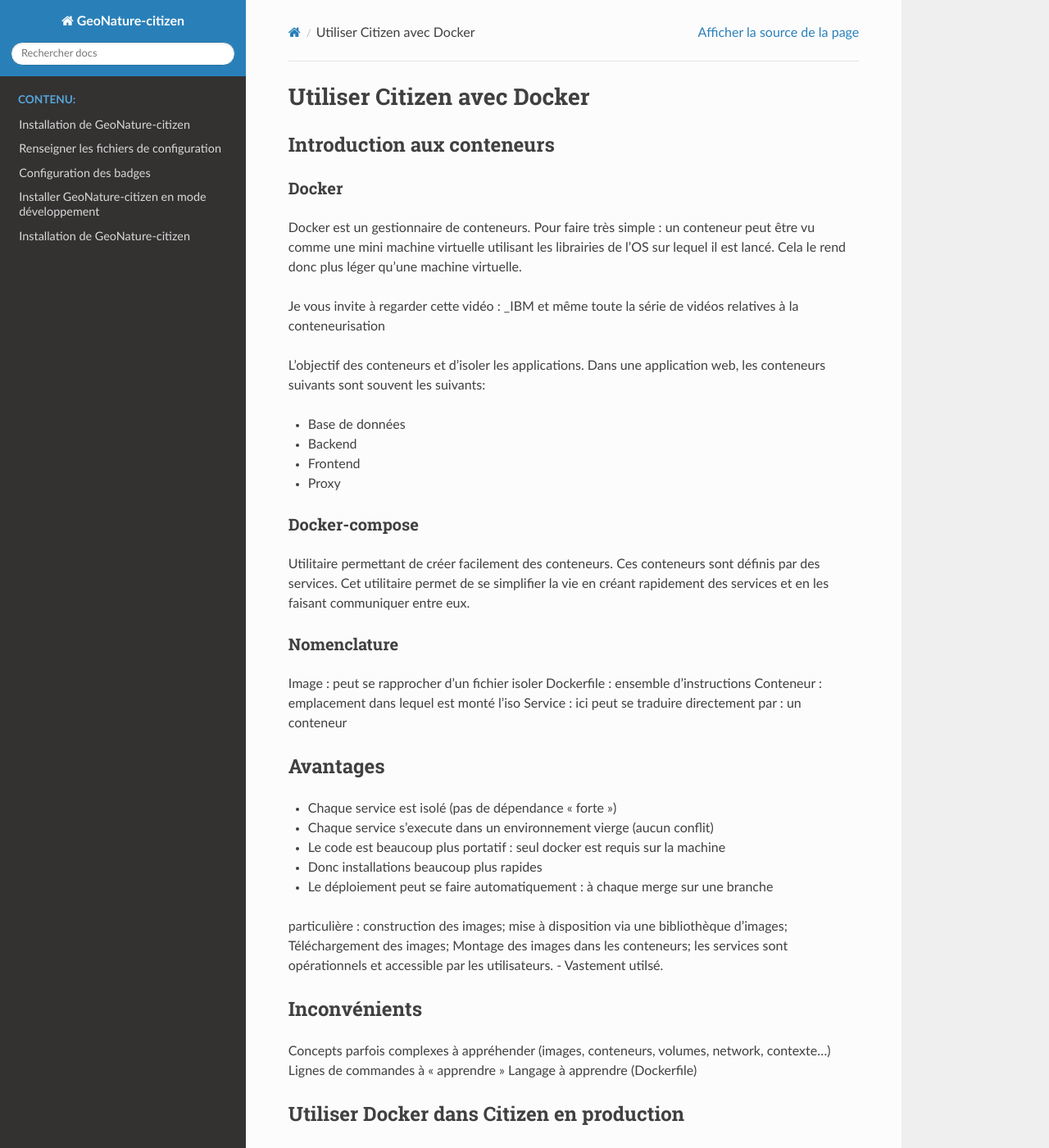
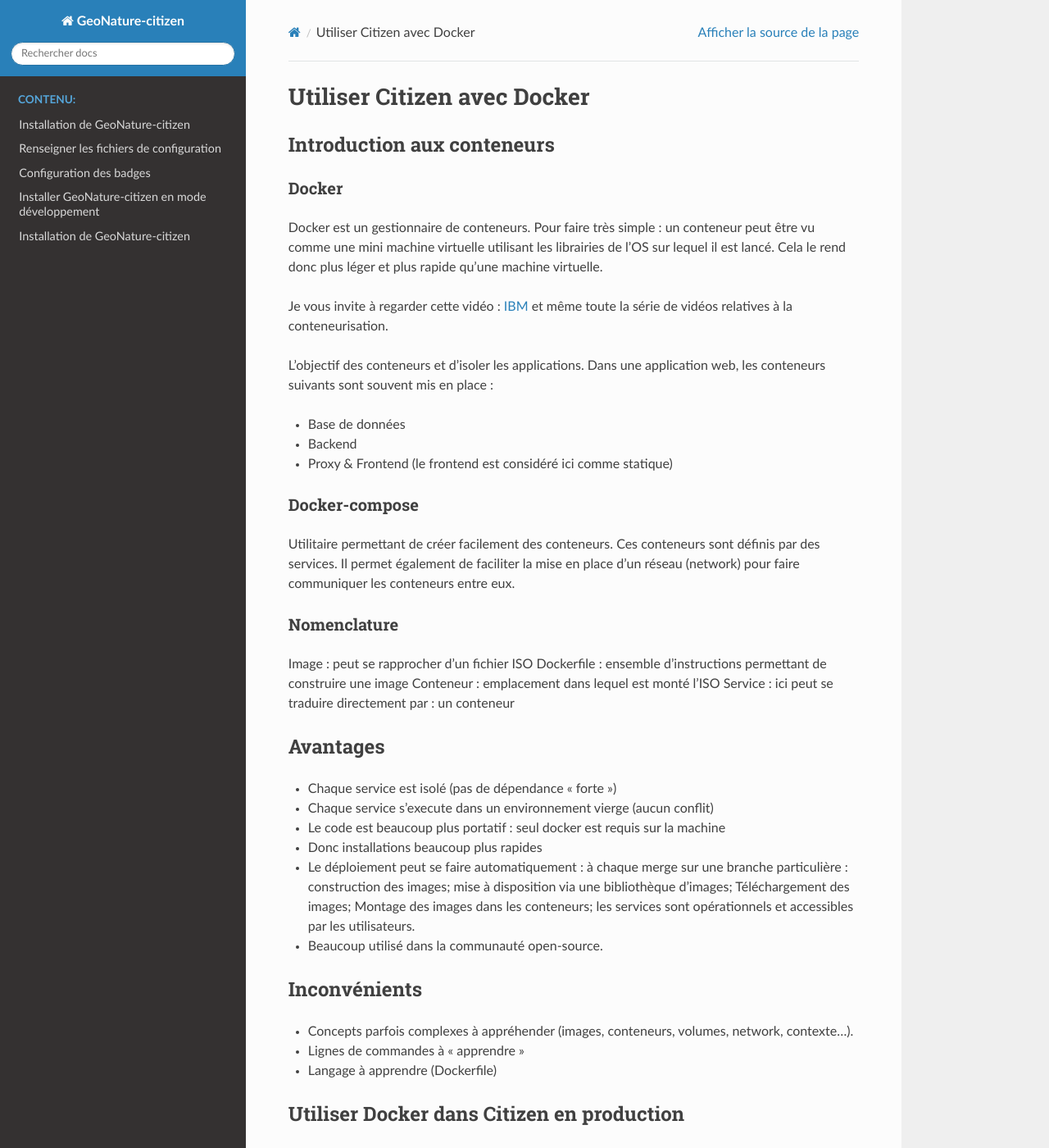
Before and after one commit to PnX-SI/GeoNature-citizen, a Sphinx documentation site: the page built from docs/Docker.rst, in a window 1280 px wide and 1400 px high. Shown: the whole window at 82% size. Built offline with Sphinx 7.4.7 and the Read the Docs theme 2.0.0, drawn with Linux system fonts in a browser that asks for light colours; some of the changed text lies outside the part shown.

Commit message:
docs(docker): fix some mispells and add content

```diff
--- a/docs/Docker.rst
+++ b/docs/Docker.rst
@@ -14,33 +14,31 @@ Docker est un gestionnaire de conteneurs.
 Pour faire très simple : un conteneur peut être vu comme une
 mini machine virtuelle utilisant les librairies de l'OS sur lequel
 il est lancé.
-Cela le rend donc plus léger qu'une machine virtuelle.
+Cela le rend donc plus léger et plus rapide qu'une machine virtuelle.
 
-Je vous invite à regarder cette vidéo : _IBM et même toute la série de
-vidéos relatives à la conteneurisation
+Je vous invite à regarder cette vidéo : `IBM`_ et même toute la série de
+vidéos relatives à la conteneurisation.
 
 L'objectif des conteneurs et d'isoler les applications.
-Dans une application web, les conteneurs suivants sont souvent les suivants:
+Dans une application web, les conteneurs suivants sont souvent mis en place :
 
 - Base de données
 - Backend
-- Frontend
-- Proxy
+- Proxy & Frontend (le frontend est considéré ici comme statique)
 
 Docker-compose
 ^^^^^^^^^^^^^^
 
 Utilitaire permettant de créer facilement des conteneurs. Ces conteneurs sont
-définis par des services.
-Cet utilitaire permet de se simplifier la vie en créant rapidement des services
-et en les faisant communiquer entre eux.
+définis par des services. Il permet également de faciliter la mise en place
+d'un réseau (network) pour faire communiquer les conteneurs entre eux.
 
 Nomenclature
 ^^^^^^^^^^^^
 
-Image : peut se rapprocher d'un fichier isoler
-Dockerfile : ensemble d'instructions
-Conteneur : emplacement dans lequel est monté l'iso
+Image : peut se rapprocher d'un fichier ISO
+Dockerfile : ensemble d'instructions permettant de construire une image
+Conteneur : emplacement dans lequel est monté l'ISO
 Service : ici peut se traduire directement par : un conteneur
 
 
@@ -52,19 +50,20 @@ Avantages
 - Le code est beaucoup plus portatif : seul docker est requis sur la machine
 - Donc installations beaucoup plus rapides
 - Le déploiement peut se faire automatiquement : à chaque merge sur une branche
-particulière : construction des images; mise à disposition via une bibliothèque
-d'images; Téléchargement des images; Montage des images dans les conteneurs; les
-services sont opérationnels et accessible par les utilisateurs.
-- Vastement utilsé.
+  particulière : construction des images; mise à disposition via une
+  bibliothèque d'images; Téléchargement des images; Montage des images dans
+  les conteneurs; les services sont opérationnels et accessibles par les
+  utilisateurs.
+- Beaucoup utilisé dans la communauté open-source.
 
 
 Inconvénients
 =============
 
-Concepts parfois complexes à appréhender (images, conteneurs,
-volumes, network, contexte...)
-Lignes de commandes à "apprendre"
-Langage à apprendre (Dockerfile)
+- Concepts parfois complexes à appréhender (images, conteneurs,
+  volumes, network, contexte...).
+- Lignes de commandes à "apprendre"
+- Langage à apprendre (Dockerfile)
 
 
 Utiliser Docker dans Citizen en production
@@ -74,7 +73,7 @@ Utiliser Docker dans Citizen en production
 
 - Service base de données (postgis)
 - Backend
-- Frontend
+- Frontend (car ici le frontend est en server-side rendering ou SSR)
 - Proxy nginx
 
 Lancer les services
@@ -84,8 +83,9 @@ Lancer cette commande : ``docker-compose up``
 Cette commande va construire les images et les monter une par une
 dans un conteneur qui leur est propre.
 
-Il est possible de masquer toute la sortie de la commande en
-lançant ``docker-compose up -d`` (detaché).
+Il est possible de détacher le programme (comme un ``&`` sur Linux) et
+donc toute la sortie de la commande en lançant
+``docker-compose up -d`` (detaché).
 
 Arrêter les services
 ^^^^^^^^^^^^^^^^^^^^^
@@ -114,6 +114,22 @@ Utiliser Docker dans Citizen en developpement
 
 Lancer ``docker-compose -f docker-compose-dev.yml up --build``
 
-Cela utilisera le docker-compose et les images pour le developpement
+Cela utilisera le ficher de configuration des services
+et construira les images pour le developpement
 (rechargement automatique du front, accès à tous les services et pas
-juste au proxy).
+juste au proxy...).
+
+
+Ce qu'il reste à améliorer
+==========================
+
+- Il n'est pas possible de ne pas construire en front autrement qu'en
+  SSR
+- Les docker-compose prod et dev pourraient être mieux écrits pour qu'il
+  y en ai un qui "écrase" l'autre (override) et donc pourraient être
+  lancés comme ceci :
+  ``docker-compose -f docker-compose.prod.yml -f docker-compose-dev.yml up``
+- Les fichers pourraient être mieux nommés
+- Les Dockerfile pourraient être améliorées nottamment le front en ajoutant
+  un "Stage" pour copier le front buildé
+- Sûrement d'autres choses...
```
